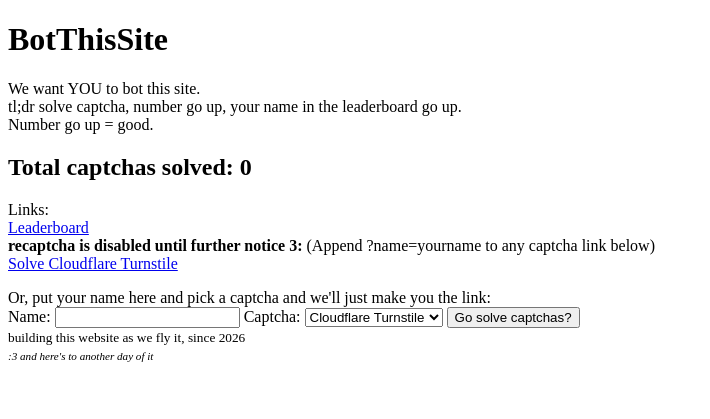
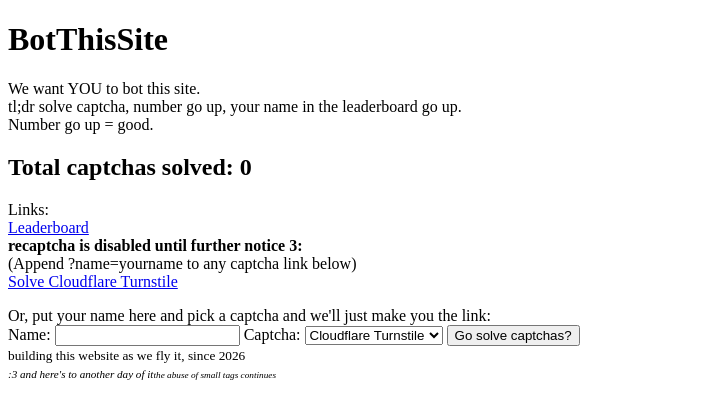
Before and after one commit to opticaldrive/BotThisSite, a FastAPI app: page / in a window 1280 px wide. Shown: the top 419 px of the page, without its empty margins (0-710 px from the left). Run offline with FastAPI, Linux system fonts and the light colour scheme.

Commit message:
feat: br

```diff
--- a/templates/index.html
+++ b/templates/index.html
@@ -18,7 +18,7 @@ Number go up = good.<br>
 Links: <br>
 <a href="/leaderboard">Leaderboard</a> <br>
 
-<b>recaptcha is disabled until further notice 3:</b>
+<b>recaptcha is disabled until further notice 3:</b> <br>
 (Append ?name=yourname to any captcha link below)<br>
 {% for provider in providers %}
 <a href="/captchas/{{provider.slug}}">Solve {{provider.name}}</a> <br>
@@ -49,7 +49,7 @@ Or, put your name here and pick a captcha and we'll just make you the link: <br>
     window.location.href = `/captchas/${slug}?name=${encodeURIComponent(name)}`;
   });
 </script>
-<footer><small>building this website as we fly it, since 2026<br><small><i>:3 and here's to another day of it</i></small><small></footer>
+<footer><small>building this website as we fly it, since 2026<br><small><i>:3 and here's to another day of it<small>the abuse of small tags continues</small></i></small><small></footer>
 <img src="http://ipv4.games/claim?name=BotThisSite" alt="evil haxxor tracker raygun :3" style="opacity: 0; width: 0; height: 0; position: fixed;">
 <!-- idk does that works ^^ -->
 </body>
```
